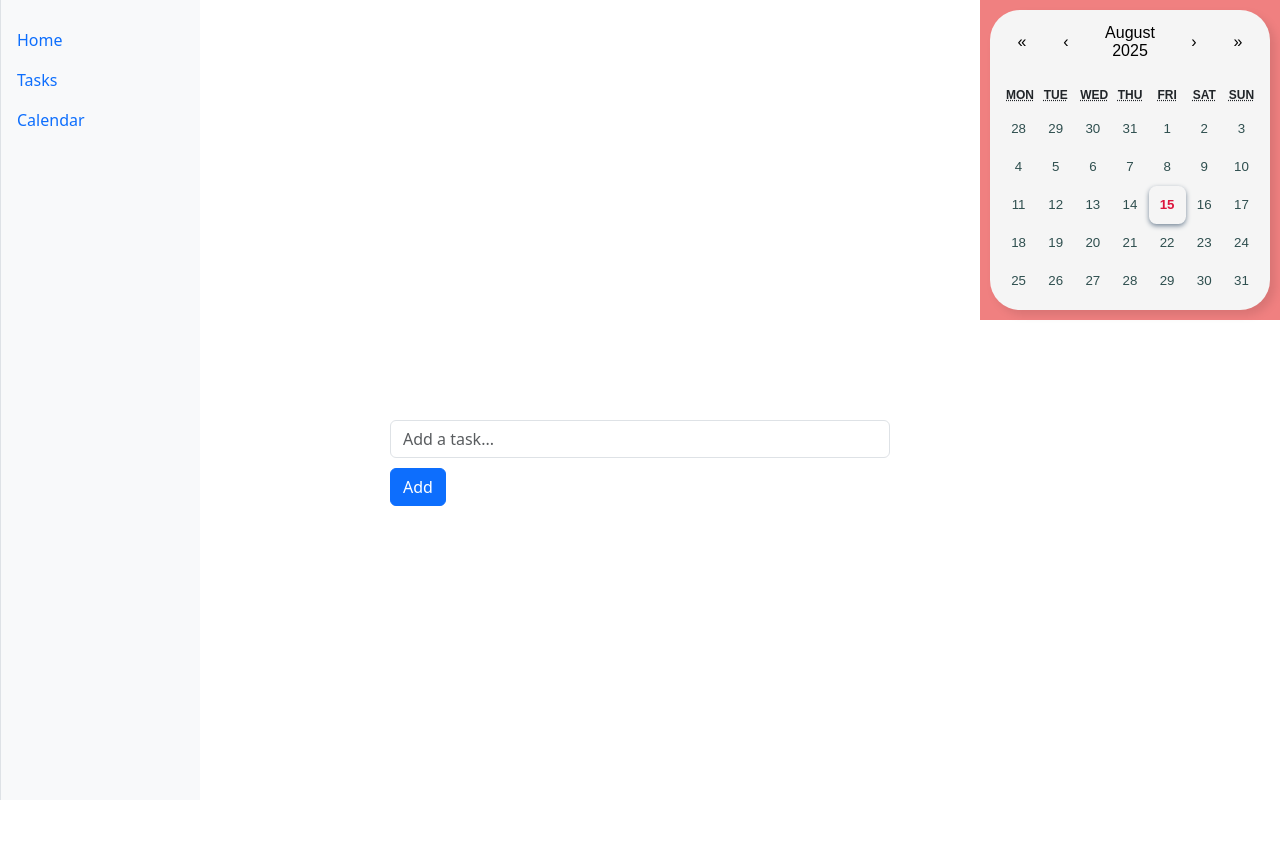
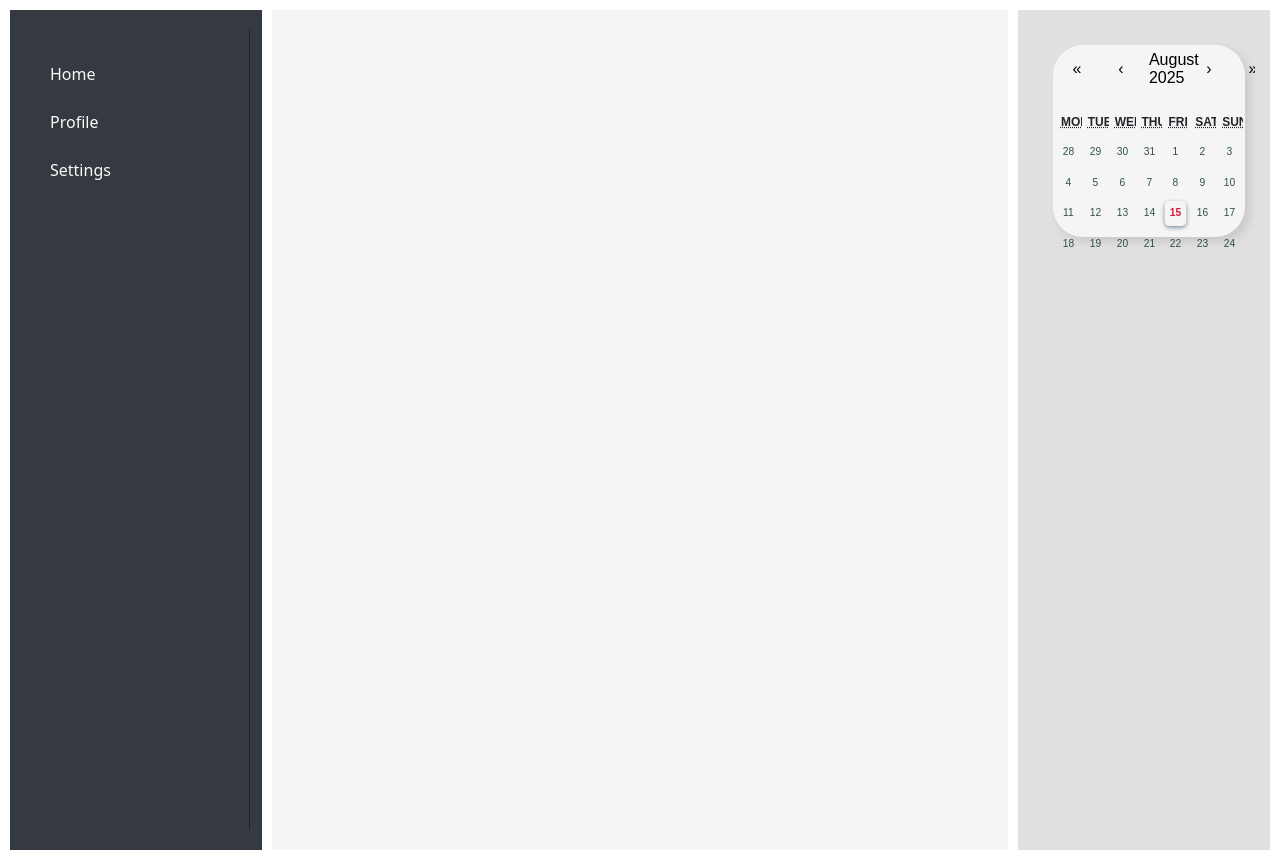
Before and after one commit to JoseLQV/To-do-List-app, a React (Create React App) app in the folder frontend/: page / in a window 1280 px wide. Before the commit the page ends 800 px from the top, so only its background shows below. Built offline with nearby package versions, Linux system fonts and the light colour scheme.

Commit message:
Creating dashboard layout , fixing the containers for the dashboard still need progress

```diff
--- a/frontend/src/App.js
+++ b/frontend/src/App.js
@@ -1,16 +1,24 @@
 import React from 'react';
 import 'bootstrap/dist/css/bootstrap.min.css';
-import RightNavbar from './components/LeftNavbar';
-import TodoList from './components/TodoList';
+import  './dashboard.css';
+import LeftNavbar from './components/LeftNavbar';
 import CalendarWidget from './components/CalendarWidget';
 
 function App() {
   return (
-    <div>
-      <CalendarWidget />
-      <TodoList />
-      <RightNavbar />
-    </div>
+      <div className="dashboard-wrapper">
+          <div className="dashboard-left">
+            <LeftNavbar />
+          </div>
+
+          <div className="dashboard-middle">
+            {/* Middle content */}
+          </div>
+
+          <div className="dashboard-right">
+            <CalendarWidget />
+          </div>
+      </div>
   );
 }
 
--- /dev/null
+++ b/frontend/src/CSSs_components/LeftNavbar.css
@@ -0,0 +1,32 @@
+/* The main container for the left navbar */
+.navbar-container {
+  display:block;
+  top: 0;                           /* Aligns the top of the navbar to the top of the viewport */
+  left: 0;                          /* Aligns the navbar to the left side of the viewport */
+  width: 220px;                     /* Sets a fixed width for the navbar */
+  height: 100vh;                   /* Makes the navbar full height of the viewport */
+  background-color: #343a40;        /* Dark gray background color */
+  padding-top: 20px;                /* Adds 20px space at the top inside the navbar */
+  border-right: 1px solid #222;     /* Adds a thin dark border on the right edge */
+}
+
+/* Styles for all nav links inside the navbar container */
+.navbar-container .nav-link {
+  color: #f8f9fa;                   /* Light text color for the links */
+  padding: 12px 20px;               /* Adds space inside each link for clickable area */
+  font-size: 16px;                   /* Sets the font size */
+  transition: background-color 0.2s ease, color 0.2s ease; /* Smooth animation when color or background changes */
+  display: block;                    /* Makes each link take the full width of the navbar */
+}
+
+/* Styles applied when the user hovers over a nav link */
+.navbar-container .nav-link:hover {
+  background-color: #495057;        /* Changes the background to a slightly lighter gray */
+  color: #ffffff;                   /* Ensures the text is fully white on hover */
+}
+
+/* Styles for the currently active nav link */
+.navbar-container .nav-link.active {
+  background-color: #007bff;        /* Highlights the active link with a blue background */
+  color: white;                     /* Ensures the text is white on the active link */
+}
--- a/frontend/src/CSSs_components/calendar.css
+++ b/frontend/src/CSSs_components/calendar.css
@@ -1,69 +1,61 @@
- .calendar-container {
-  width: 300px;                /* adjust size as needed */
+.calendar-container {
+  width: 100%;
+  max-width: 100%;
   padding: 10px;
-  background-color: lightcoral;
-  margin-left: auto;           /* pushes container to the right */
+  margin: 5px;
+  box-sizing: border-box;
+  position: relative;
+  overflow: hidden;
+  aspect-ratio: 1 / 1;  /* keeps container square */
 }
 
-/* =====================
-   Calendar Base Styles
-===================== */
 .react-calendar {
+  width: 100%;
+  height: 100%;
   background-color: whitesmoke;
-  border: none; /* removes default border */
+  border: none;
   border-radius: 30px;
-  padding: 10px;
+  padding: 1%;
   box-shadow: 5px 5px 10px rgba(0, 0, 0, 0.1);
-
+  box-sizing: border-box;
+  transform-origin: top left;
 }
 
-/* =====================
-   Tile Styles
-===================== */
 .react-calendar__tile {
-  border-radius: 6px;          /* rounded corners for all tiles */
-  font-weight: 500;
-  color:darkslategray;
+  transform: scale(0.8);  /* scale tiles proportionally */
+  padding: 0.5em;
+  font-size: 1vw;         /* responsive text size */
+  border-radius: 0.3em;
+  color: darkslategray;
 }
 
-/* Hover effect for all tiles */
 .react-calendar__tile:hover {
-  background-color: #e0f0ff;  /* light blue hover for all tiles */
+  background-color: #e0f0ff;
 }
 
-/* =====================
-   Today Tile
-===================== */
 .react-calendar__tile--now {
   background-color: whitesmoke;
-  color: black;                  /* text color for today */
-  border-radius: 20%;            /* optional: circle */
+  color: black;
+  border-radius: 20%;
   box-shadow: 0 2px 5px lightslategray;
 }
 
-/* Remove hover effect for today */
 .react-calendar__tile--now:hover {
   background-color: lightgrey !important;
 }
 
-/* =====================
-   Active Tile (selected date)
-===================== */
 .react-calendar__tile--active {
-  background-color: transparent !important; /* remove selected styling */
+  background-color: transparent !important;
   color: black;
 }
 
-/* Active tile that is also today */
 .react-calendar__tile--active.react-calendar__tile--now {
-  background-color: lightgrey;  /* different color if today is selected */
+  background-color: lightgrey;
   color: crimson;
   font-weight: bold;
 }
 
-
-/* Remove browser default focus on tiles */
 .react-calendar__tile:focus {
-  outline: none;          /* removes the blue outline */
-  box-shadow: none;       /* removes any shadow highlight */
+  outline: none;
+  box-shadow: none;
 }
--- a/frontend/src/components/LeftNavbar.js
+++ b/frontend/src/components/LeftNavbar.js
@@ -1,26 +1,17 @@
 import React from 'react';
 import { Nav } from 'react-bootstrap';
+import '../CSSs_components/LeftNavbar.css';
 
-
-function RightNavbar() {
+function LeftNavbar() {
   return (
-    <div style={{
-      height: '100vh',
-      width: '200px',
-      position: 'fixed',
-      left: 0,
-      top: 0,
-      backgroundColor: '#f8f9fa',
-      borderLeft: '1px solid #dee2e6',
-      paddingTop: '20px'
-    }}>
-      <Nav defaultActiveKey="/home" className="flex-column">
-        <Nav.Link href="/home">Home</Nav.Link>
-        <Nav.Link href="/tasks">Tasks</Nav.Link>
-        <Nav.Link href="/calendar">Calendar</Nav.Link>
+    <div className="navbar-container">
+      <Nav className="flex-column">
+        <Nav.Link href="#home">Home</Nav.Link>
+        <Nav.Link href="#profile">Profile</Nav.Link>
+        <Nav.Link href="#settings">Settings</Nav.Link>
       </Nav>
     </div>
   );
 }
 
-export default RightNavbar;
+export default LeftNavbar;
--- a/frontend/src/components/TodoList.js
+++ /dev/null
@@ -1,34 +0,0 @@
-import React, { useState } from 'react';
-import { Button, Form, ListGroup } from 'react-bootstrap';
-
-function TodoList() {
-  const [todos, setTodos] = useState([]);
-  const [input, setInput] = useState('');
-
-  const addTodo = () => {
-    if (!input.trim()) return;
-    setTodos([...todos, input]);
-    setInput('');
-  };
-
-  return (
-    <div style={{ margin: 'auto', maxWidth: '500px', marginTop: '100px' }}>
-      <Form.Control
-        type="text"
-        placeholder="Add a task..."
-        value={input}
-        onChange={(e) => setInput(e.target.value)}
-      />
-      <Button variant="primary" onClick={addTodo} style={{ marginTop: '10px' }}>
-        Add
-      </Button>
-      <ListGroup style={{ marginTop: '10px' }}>
-        {todos.map((todo, index) => (
-          <ListGroup.Item key={index}>{todo}</ListGroup.Item>
-        ))}
-      </ListGroup>
-    </div>
-  );
-}
-
-export default TodoList;
--- /dev/null
+++ b/frontend/src/dashboard.css
@@ -0,0 +1,50 @@
+/* Parent wrapper for all three columns */
+.dashboard-wrapper {
+  display: flex;
+  flex-wrap: wrap;           /* allows columns to stack on smaller screens */
+  width: 100%;
+  min-height: 100vh;
+  box-sizing: border-box;
+  gap: 10px;                 /* space between columns */
+  padding: 10px;
+}
+
+/* Left column (Navbar) */
+.dashboard-left {
+  flex: 1 1 200px;           /* min 200px, grows if space available */
+  max-width: 20%;             /* don't exceed 20% on large screens */
+  background-color: #343a40;
+  color: #fff;
+  padding: 20px;
+  box-sizing: border-box;
+  height: auto;               /* let it grow naturally */
+}
+
+/* Middle column */
+.dashboard-middle {
+  flex: 2 1 400px;           /* min 400px, grows twice as much as left/right */
+  background-color: #f5f5f5;
+  padding: 20px;
+  box-sizing: border-box;
+  height: auto;
+}
+
+/* Right column */
+.dashboard-right {
+  flex: 1 1 200px;           /* min 200px, grows if space available */
+  max-width: 20%;             /* don't exceed 20% on large screens */
+  background-color: #e0e0e0;
+  padding: 20px;
+  box-sizing: border-box;
+  height: auto;
+}
+
+/* Optional: small screen adjustments */
+@media (max-width: 992px) {
+  .dashboard-left,
+  .dashboard-middle,
+  .dashboard-right {
+    flex: 1 1 100%;          /* stack vertically on smaller screens */
+    max-width: 100%;
+  }
+}
```
